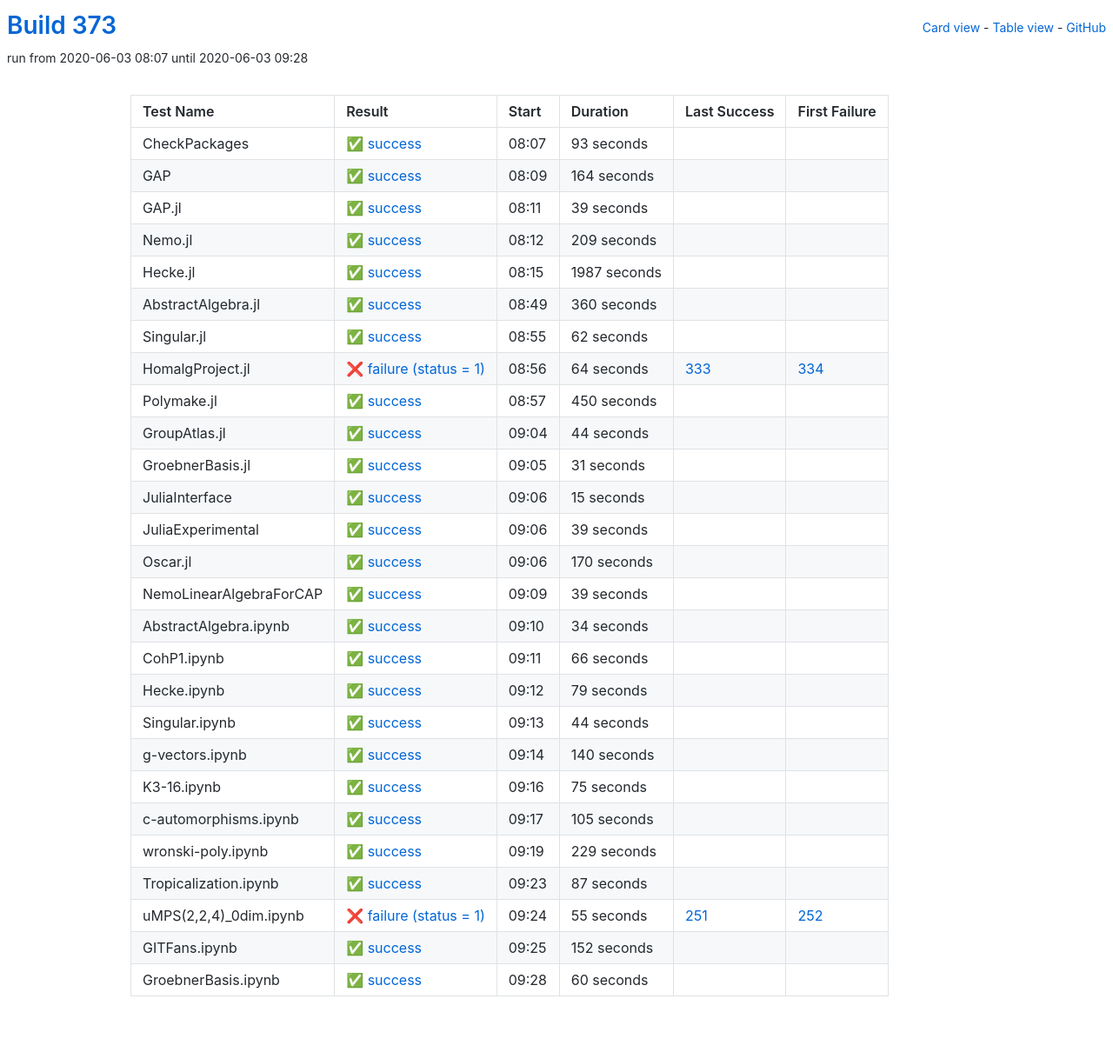
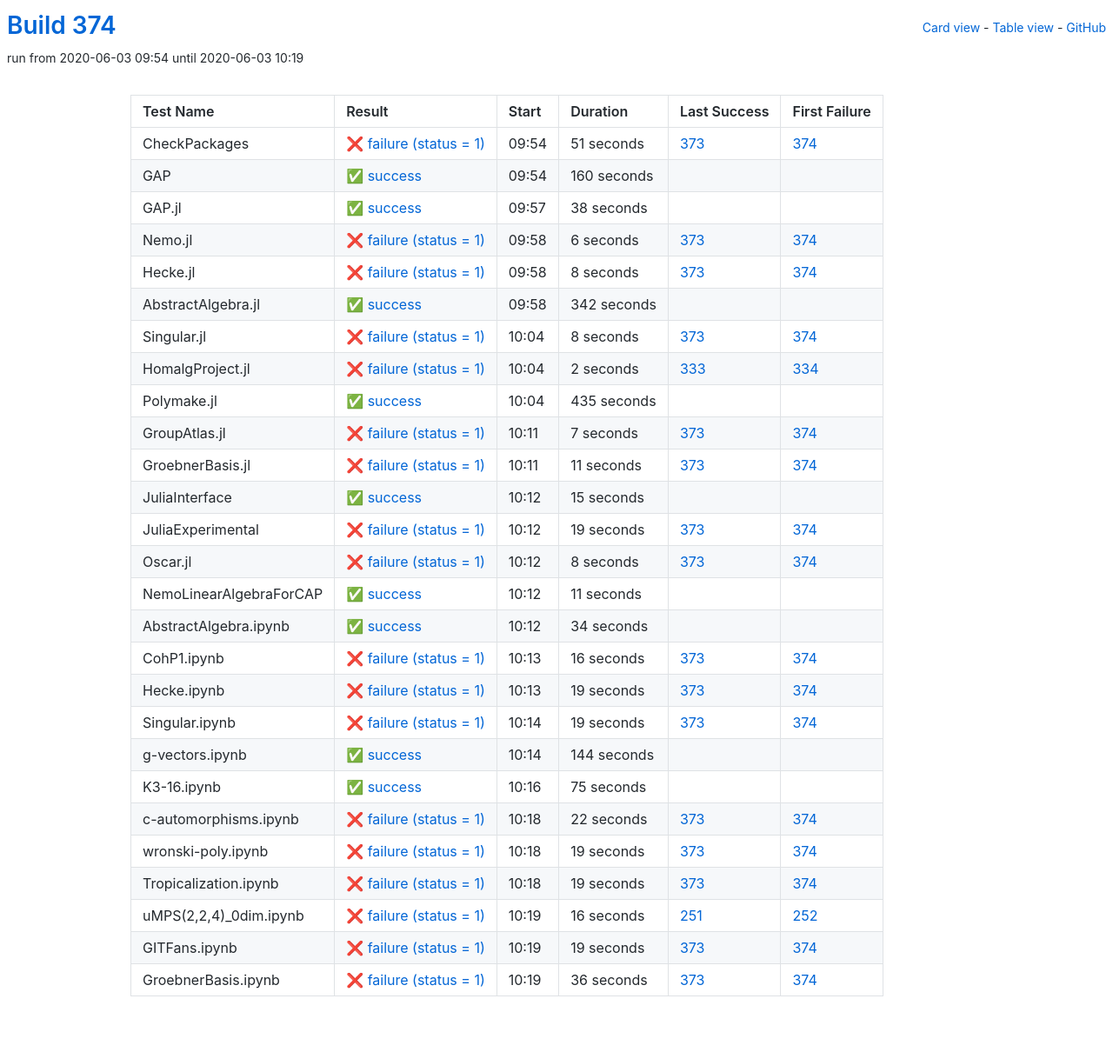
Before and after one commit to oscar-system/oscar-ci-status-1.4, a Jekyll site: the page built from table.html, in a window 1280 px wide. Shown: the whole page at 87% size. Built offline with Jekyll 4.4.1, drawn with Linux system fonts in a browser that asks for light colours.

Commit message:
Build 374

```diff
--- a/_data/ci.yml
+++ b/_data/ci.yml
@@ -1,139 +1,139 @@
-build: 373
-build_url: https://oscarci.mathematik.uni-kl.de/job/oscar-julia-1.4/373/
+build: 374
+build_url: https://oscarci.mathematik.uni-kl.de/job/oscar-julia-1.4/374/
 job: oscar-julia-1.4
 tests:
-- duration: 93
-  exitcode: 0
-  first_failure: false
-  first_failure_url: null
+- duration: 51
+  exitcode: 1
+  first_failure: 374
+  first_failure_url: https://oscarci.mathematik.uni-kl.de/job/oscar-julia-1.4/374/
   id: checkpackages
-  last_success: false
-  last_success_url: null
-  log: https://oscarci.mathematik.uni-kl.de/job/oscar-julia-1.4/373/artifact/logs/build-373/CheckPackages.log
+  last_success: 373
+  last_success_url: https://oscarci.mathematik.uni-kl.de/job/oscar-julia-1.4/373/
+  log: https://oscarci.mathematik.uni-kl.de/job/oscar-julia-1.4/374/artifact/logs/build-374/CheckPackages.log
   name: CheckPackages
-  start: 2020-06-03 08:07
-  status: success
-  success: true
-- duration: 164
+  start: 2020-06-03 09:54
+  status: failure
+  success: false
+- duration: 160
   exitcode: 0
   first_failure: false
   first_failure_url: null
   id: gap
   last_success: false
   last_success_url: null
-  log: https://oscarci.mathematik.uni-kl.de/job/oscar-julia-1.4/373/artifact/logs/build-373/GAP.log
+  log: https://oscarci.mathematik.uni-kl.de/job/oscar-julia-1.4/374/artifact/logs/build-374/GAP.log
   name: GAP
-  start: 2020-06-03 08:09
+  start: 2020-06-03 09:54
   status: success
   success: true
-- duration: 39
+- duration: 38
   exitcode: 0
   first_failure: false
   first_failure_url: null
   id: gap-jl
   last_success: false
   last_success_url: null
-  log: https://oscarci.mathematik.uni-kl.de/job/oscar-julia-1.4/373/artifact/logs/build-373/GAP.jl.log
+  log: https://oscarci.mathematik.uni-kl.de/job/oscar-julia-1.4/374/artifact/logs/build-374/GAP.jl.log
   name: GAP.jl
-  start: 2020-06-03 08:11
+  start: 2020-06-03 09:57
   status: success
   success: true
-- duration: 209
-  exitcode: 0
-  first_failure: false
-  first_failure_url: null
+- duration: 6
+  exitcode: 1
+  first_failure: 374
+  first_failure_url: https://oscarci.mathematik.uni-kl.de/job/oscar-julia-1.4/374/
   id: nemo-jl
-  last_success: false
-  last_success_url: null
-  log: https://oscarci.mathematik.uni-kl.de/job/oscar-julia-1.4/373/artifact/logs/build-373/Nemo.jl.log
+  last_success: 373
+  last_success_url: https://oscarci.mathematik.uni-kl.de/job/oscar-julia-1.4/373/
+  log: https://oscarci.mathematik.uni-kl.de/job/oscar-julia-1.4/374/artifact/logs/build-374/Nemo.jl.log
   name: Nemo.jl
-  start: 2020-06-03 08:12
-  status: success
-  success: true
-- duration: 1987
-  exitcode: 0
-  first_failure: false
-  first_failure_url: null
+  start: 2020-06-03 09:58
+  status: failure
+  success: false
+- duration: 8
+  exitcode: 1
+  first_failure: 374
+  first_failure_url: https://oscarci.mathematik.uni-kl.de/job/oscar-julia-1.4/374/
   id: hecke-jl
-  last_success: false
-  last_success_url: null
-  log: https://oscarci.mathematik.uni-kl.de/job/oscar-julia-1.4/373/artifact/logs/build-373/Hecke.jl.log
+  last_success: 373
+  last_success_url: https://oscarci.mathematik.uni-kl.de/job/oscar-julia-1.4/373/
+  log: https://oscarci.mathematik.uni-kl.de/job/oscar-julia-1.4/374/artifact/logs/build-374/Hecke.jl.log
   name: Hecke.jl
-  start: 2020-06-03 08:15
-  status: success
-  success: true
-- duration: 360
+  start: 2020-06-03 09:58
+  status: failure
+  success: false
+- duration: 342
   exitcode: 0
   first_failure: false
   first_failure_url: null
   id: abstractalgebra-jl
   last_success: false
   last_success_url: null
-  log: https://oscarci.mathematik.uni-kl.de/job/oscar-julia-1.4/373/artifact/logs/build-373/AbstractAlgebra.jl.log
+  log: https://oscarci.mathematik.uni-kl.de/job/oscar-julia-1.4/374/artifact/logs/build-374/AbstractAlgebra.jl.log
   name: AbstractAlgebra.jl
-  start: 2020-06-03 08:49
+  start: 2020-06-03 09:58
   status: success
   success: true
-- duration: 62
-  exitcode: 0
-  first_failure: false
-  first_failure_url: null
+- duration: 8
+  exitcode: 1
+  first_failure: 374
+  first_failure_url: https://oscarci.mathematik.uni-kl.de/job/oscar-julia-1.4/374/
   id: singular-jl
-  last_success: false
-  last_success_url: null
-  log: https://oscarci.mathematik.uni-kl.de/job/oscar-julia-1.4/373/artifact/logs/build-373/Singular.jl.log
+  last_success: 373
+  last_success_url: https://oscarci.mathematik.uni-kl.de/job/oscar-julia-1.4/373/
+  log: https://oscarci.mathematik.uni-kl.de/job/oscar-julia-1.4/374/artifact/logs/build-374/Singular.jl.log
   name: Singular.jl
-  start: 2020-06-03 08:55
-  status: success
-  success: true
-- duration: 64
+  start: 2020-06-03 10:04
+  status: failure
+  success: false
+- duration: 2
   exitcode: 1
   first_failure: 334
   first_failure_url: https://oscarci.mathematik.uni-kl.de/job/oscar-julia-1.4/334/
   id: homalgproject-jl
   last_success: 333
   last_success_url: https://oscarci.mathematik.uni-kl.de/job/oscar-julia-1.4/333/
-  log: https://oscarci.mathematik.uni-kl.de/job/oscar-julia-1.4/373/artifact/logs/build-373/HomalgProject.jl.log
+  log: https://oscarci.mathematik.uni-kl.de/job/oscar-julia-1.4/374/artifact/logs/build-374/HomalgProject.jl.log
   name: HomalgProject.jl
-  start: 2020-06-03 08:56
+  start: 2020-06-03 10:04
   status: failure
   success: false
-- duration: 450
+- duration: 435
   exitcode: 0
   first_failure: false
   first_failure_url: null
   id: polymake-jl
   last_success: false
   last_success_url: null
-  log: https://oscarci.mathematik.uni-kl.de/job/oscar-julia-1.4/373/artifact/logs/build-373/Polymake.jl.log
+  log: https://oscarci.mathematik.uni-kl.de/job/oscar-julia-1.4/374/artifact/logs/build-374/Polymake.jl.log
   name: Polymake.jl
-  start: 2020-06-03 08:57
+  start: 2020-06-03 10:04
   status: success
   success: true
-- duration: 44
-  exitcode: 0
-  first_failure: false
-  first_failure_url: null
+- duration: 7
+  exitcode: 1
+  first_failure: 374
+  first_failure_url: https://oscarci.mathematik.uni-kl.de/job/oscar-julia-1.4/374/
   id: groupatlas-jl
-  last_success: false
-  last_success_url: null
-  log: https://oscarci.mathematik.uni-kl.de/job/oscar-julia-1.4/373/artifact/logs/build-373/GroupAtlas.jl.log
+  last_success: 373
+  last_success_url: https://oscarci.mathematik.uni-kl.de/job/oscar-julia-1.4/373/
+  log: https://oscarci.mathematik.uni-kl.de/job/oscar-julia-1.4/374/artifact/logs/build-374/GroupAtlas.jl.log
   name: GroupAtlas.jl
-  start: 2020-06-03 09:04
-  status: success
-  success: true
-- duration: 31
-  exitcode: 0
-  first_failure: false
-  first_failure_url: null
+  start: 2020-06-03 10:11
+  status: failure
+  success: false
+- duration: 11
+  exitcode: 1
+  first_failure: 374
+  first_failure_url: https://oscarci.mathematik.uni-kl.de/job/oscar-julia-1.4/374/
   id: groebnerbasis-jl
-  last_success: false
-  last_success_url: null
-  log: https://oscarci.mathematik.uni-kl.de/job/oscar-julia-1.4/373/artifact/logs/build-373/GroebnerBasis.jl.log
+  last_success: 373
+  last_success_url: https://oscarci.mathematik.uni-kl.de/job/oscar-julia-1.4/373/
+  log: https://oscarci.mathematik.uni-kl.de/job/oscar-julia-1.4/374/artifact/logs/build-374/GroebnerBasis.jl.log
   name: GroebnerBasis.jl
-  start: 2020-06-03 09:05
-  status: success
-  success: true
+  start: 2020-06-03 10:11
+  status: failure
+  success: false
 - duration: 15
   exitcode: 0
   first_failure: false
@@ -141,45 +141,45 @@ tests:
   id: juliainterface
   last_success: false
   last_success_url: null
-  log: https://oscarci.mathematik.uni-kl.de/job/oscar-julia-1.4/373/artifact/logs/build-373/JuliaInterface.log
+  log: https://oscarci.mathematik.uni-kl.de/job/oscar-julia-1.4/374/artifact/logs/build-374/JuliaInterface.log
   name: JuliaInterface
-  start: 2020-06-03 09:06
+  start: 2020-06-03 10:12
   status: success
   success: true
-- duration: 39
-  exitcode: 0
-  first_failure: false
-  first_failure_url: null
+- duration: 19
+  exitcode: 1
+  first_failure: 374
+  first_failure_url: https://oscarci.mathematik.uni-kl.de/job/oscar-julia-1.4/374/
   id: juliaexperimental
-  last_success: false
-  last_success_url: null
-  log: https://oscarci.mathematik.uni-kl.de/job/oscar-julia-1.4/373/artifact/logs/build-373/JuliaExperimental.log
+  last_success: 373
+  last_success_url: https://oscarci.mathematik.uni-kl.de/job/oscar-julia-1.4/373/
+  log: https://oscarci.mathematik.uni-kl.de/job/oscar-julia-1.4/374/artifact/logs/build-374/JuliaExperimental.log
   name: JuliaExperimental
-  start: 2020-06-03 09:06
-  status: success
-  success: true
-- duration: 170
-  exitcode: 0
-  first_failure: false
-  first_failure_url: null
+  start: 2020-06-03 10:12
+  status: failure
+  success: false
+- duration: 8
+  exitcode: 1
+  first_failure: 374
+  first_failure_url: https://oscarci.mathematik.uni-kl.de/job/oscar-julia-1.4/374/
   id: oscar-jl
-  last_success: false
-  last_success_url: null
-  log: https://oscarci.mathematik.uni-kl.de/job/oscar-julia-1.4/373/artifact/logs/build-373/Oscar.jl.log
+  last_success: 373
+  last_success_url: https://oscarci.mathematik.uni-kl.de/job/oscar-julia-1.4/373/
+  log: https://oscarci.mathematik.uni-kl.de/job/oscar-julia-1.4/374/artifact/logs/build-374/Oscar.jl.log
   name: Oscar.jl
-  start: 2020-06-03 09:06
-  status: success
-  success: true
-- duration: 39
+  start: 2020-06-03 10:12
+  status: failure
+  success: false
+- duration: 11
   exitcode: 0
   first_failure: false
   first_failure_url: null
   id: nemolinearalgebraforcap
   last_success: false
   last_success_url: null
-  log: https://oscarci.mathematik.uni-kl.de/job/oscar-julia-1.4/373/artifact/logs/build-373/NemoLinearAlgebraForCAP.log
+  log: https://oscarci.mathematik.uni-kl.de/job/oscar-julia-1.4/374/artifact/logs/build-374/NemoLinearAlgebraForCAP.log
   name: NemoLinearAlgebraForCAP
-  start: 2020-06-03 09:09
+  start: 2020-06-03 10:12
   status: success
   success: true
 - duration: 34
@@ -189,57 +189,57 @@ tests:
   id: abstractalgebra-ipynb
   last_success: false
   last_success_url: null
-  log: https://oscarci.mathematik.uni-kl.de/job/oscar-julia-1.4/373/artifact/logs/build-373/AbstractAlgebra.ipynb.log
+  log: https://oscarci.mathematik.uni-kl.de/job/oscar-julia-1.4/374/artifact/logs/build-374/AbstractAlgebra.ipynb.log
   name: AbstractAlgebra.ipynb
-  start: 2020-06-03 09:10
+  start: 2020-06-03 10:12
   status: success
   success: true
-- duration: 66
-  exitcode: 0
-  first_failure: false
-  first_failure_url: null
+- duration: 16
+  exitcode: 1
+  first_failure: 374
+  first_failure_url: https://oscarci.mathematik.uni-kl.de/job/oscar-julia-1.4/374/
   id: cohp1-ipynb
-  last_success: false
-  last_success_url: null
-  log: https://oscarci.mathematik.uni-kl.de/job/oscar-julia-1.4/373/artifact/logs/build-373/CohP1.ipynb.log
+  last_success: 373
+  last_success_url: https://oscarci.mathematik.uni-kl.de/job/oscar-julia-1.4/373/
+  log: https://oscarci.mathematik.uni-kl.de/job/oscar-julia-1.4/374/artifact/logs/build-374/CohP1.ipynb.log
   name: CohP1.ipynb
-  start: 2020-06-03 09:11
-  status: success
-  success: true
-- duration: 79
-  exitcode: 0
-  first_failure: false
-  first_failure_url: null
+  start: 2020-06-03 10:13
+  status: failure
+  success: false
+- duration: 19
+  exitcode: 1
+  first_failure: 374
+  first_failure_url: https://oscarci.mathematik.uni-kl.de/job/oscar-julia-1.4/374/
   id: hecke-ipynb
-  last_success: false
-  last_success_url: null
-  log: https://oscarci.mathematik.uni-kl.de/job/oscar-julia-1.4/373/artifact/logs/build-373/Hecke.ipynb.log
+  last_success: 373
+  last_success_url: https://oscarci.mathematik.uni-kl.de/job/oscar-julia-1.4/373/
+  log: https://oscarci.mathematik.uni-kl.de/job/oscar-julia-1.4/374/artifact/logs/build-374/Hecke.ipynb.log
   name: Hecke.ipynb
-  start: 2020-06-03 09:12
-  status: success
-  success: true
-- duration: 44
-  exitcode: 0
-  first_failure: false
-  first_failure_url: null
+  start: 2020-06-03 10:13
+  status: failure
+  success: false
+- duration: 19
+  exitcode: 1
+  first_failure: 374
+  first_failure_url: https://oscarci.mathematik.uni-kl.de/job/oscar-julia-1.4/374/
   id: singular-ipynb
-  last_success: false
-  last_success_url: null
-  log: https://oscarci.mathematik.uni-kl.de/job/oscar-julia-1.4/373/artifact/logs/build-373/Singular.ipynb.log
+  last_success: 373
+  last_success_url: https://oscarci.mathematik.uni-kl.de/job/oscar-julia-1.4/373/
+  log: https://oscarci.mathematik.uni-kl.de/job/oscar-julia-1.4/374/artifact/logs/build-374/Singular.ipynb.log
   name: Singular.ipynb
-  start: 2020-06-03 09:13
-  status: success
-  success: true
-- duration: 140
+  start: 2020-06-03 10:14
+  status: failure
+  success: false
+- duration: 144
   exitcode: 0
   first_failure: false
   first_failure_url: null
   id: g-vectors-ipynb
   last_success: false
   last_success_url: null
-  log: https://oscarci.mathematik.uni-kl.de/job/oscar-julia-1.4/373/artifact/logs/build-373/g-vectors.ipynb.log
+  log: https://oscarci.mathematik.uni-kl.de/job/oscar-julia-1.4/374/artifact/logs/build-374/g-vectors.ipynb.log
   name: g-vectors.ipynb
-  start: 2020-06-03 09:14
+  start: 2020-06-03 10:14
   status: success
   success: true
 - duration: 75
@@ -249,80 +249,80 @@ tests:
   id: k3-16-ipynb
   last_success: false
   last_success_url: null
-  log: https://oscarci.mathematik.uni-kl.de/job/oscar-julia-1.4/373/artifact/logs/build-373/K3-16.ipynb.log
+  log: https://oscarci.mathematik.uni-kl.de/job/oscar-julia-1.4/374/artifact/logs/build-374/K3-16.ipynb.log
   name: K3-16.ipynb
-  start: 2020-06-03 09:16
+  start: 2020-06-03 10:16
   status: success
   success: true
-- duration: 105
-  exitcode: 0
-  first_failure: false
-  first_failure_url: null
+- duration: 22
+  exitcode: 1
+  first_failure: 374
+  first_failure_url: https://oscarci.mathematik.uni-kl.de/job/oscar-julia-1.4/374/
   id: c-automorphisms-ipynb
-  last_success: false
-  last_success_url: null
-  log: https://oscarci.mathematik.uni-kl.de/job/oscar-julia-1.4/373/artifact/logs/build-373/c-automorphisms.ipynb.log
+  last_success: 373
+  last_success_url: https://oscarci.mathematik.uni-kl.de/job/oscar-julia-1.4/373/
+  log: https://oscarci.mathematik.uni-kl.de/job/oscar-julia-1.4/374/artifact/logs/build-374/c-automorphisms.ipynb.log
   name: c-automorphisms.ipynb
-  start: 2020-06-03 09:17
-  status: success
-  success: true
-- duration: 229
-  exitcode: 0
-  first_failure: false
-  first_failure_url: null
+  start: 2020-06-03 10:18
+  status: failure
+  success: false
+- duration: 19
+  exitcode: 1
+  first_failure: 374
+  first_failure_url: https://oscarci.mathematik.uni-kl.de/job/oscar-julia-1.4/374/
   id: wronski-poly-ipynb
-  last_success: false
-  last_success_url: null
-  log: https://oscarci.mathematik.uni-kl.de/job/oscar-julia-1.4/373/artifact/logs/build-373/wronski-poly.ipynb.log
+  last_success: 373
+  last_success_url: https://oscarci.mathematik.uni-kl.de/job/oscar-julia-1.4/373/
+  log: https://oscarci.mathematik.uni-kl.de/job/oscar-julia-1.4/374/artifact/logs/build-374/wronski-poly.ipynb.log
   name: wronski-poly.ipynb
-  start: 2020-06-03 09:19
-  status: success
-  success: true
-- duration: 87
-  exitcode: 0
-  first_failure: false
-  first_failure_url: null
+  start: 2020-06-03 10:18
+  status: failure
+  success: false
+- duration: 19
+  exitcode: 1
+  first_failure: 374
+  first_failure_url: https://oscarci.mathematik.uni-kl.de/job/oscar-julia-1.4/374/
   id: tropicalization-ipynb
-  last_success: false
-  last_success_url: null
-  log: https://oscarci.mathematik.uni-kl.de/job/oscar-julia-1.4/373/artifact/logs/build-373/Tropicalization.ipynb.log
+  last_success: 373
+  last_success_url: https://oscarci.mathematik.uni-kl.de/job/oscar-julia-1.4/373/
+  log: https://oscarci.mathematik.uni-kl.de/job/oscar-julia-1.4/374/artifact/logs/build-374/Tropicalization.ipynb.log
   name: Tropicalization.ipynb
-  start: 2020-06-03 09:23
-  status: success
-  success: true
-- duration: 55
+  start: 2020-06-03 10:18
+  status: failure
+  success: false
+- duration: 16
   exitcode: 1
   first_failure: 252
   first_failure_url: https://oscarci.mathematik.uni-kl.de/job/oscar-julia-1.4/252/
   id: umps-2-2-4-0dim-ipynb
   last_success: 251
   last_success_url: https://oscarci.mathematik.uni-kl.de/job/oscar-julia-1.4/251/
-  log: https://oscarci.mathematik.uni-kl.de/job/oscar-julia-1.4/373/artifact/logs/build-373/uMPS-2-2-4-_0dim.ipynb.log
+  log: https://oscarci.mathematik.uni-kl.de/job/oscar-julia-1.4/374/artifact/logs/build-374/uMPS-2-2-4-_0dim.ipynb.log
   name: uMPS(2,2,4)_0dim.ipynb
-  start: 2020-06-03 09:24
+  start: 2020-06-03 10:19
   status: failure
   success: false
-- duration: 152
-  exitcode: 0
-  first_failure: false
-  first_failure_url: null
+- duration: 19
+  exitcode: 1
+  first_failure: 374
+  first_failure_url: https://oscarci.mathematik.uni-kl.de/job/oscar-julia-1.4/374/
   id: gitfans-ipynb
-  last_success: false
-  last_success_url: null
-  log: https://oscarci.mathematik.uni-kl.de/job/oscar-julia-1.4/373/artifact/logs/build-373/GITFans.ipynb.log
+  last_success: 373
+  last_success_url: https://oscarci.mathematik.uni-kl.de/job/oscar-julia-1.4/373/
+  log: https://oscarci.mathematik.uni-kl.de/job/oscar-julia-1.4/374/artifact/logs/build-374/GITFans.ipynb.log
   name: GITFans.ipynb
-  start: 2020-06-03 09:25
-  status: success
-  success: true
-- duration: 60
-  exitcode: 0
-  first_failure: false
-  first_failure_url: null
+  start: 2020-06-03 10:19
+  status: failure
+  success: false
+- duration: 36
+  exitcode: 1
+  first_failure: 374
+  first_failure_url: https://oscarci.mathematik.uni-kl.de/job/oscar-julia-1.4/374/
   id: groebnerbasis-ipynb
-  last_success: false
-  last_success_url: null
-  log: https://oscarci.mathematik.uni-kl.de/job/oscar-julia-1.4/373/artifact/logs/build-373/GroebnerBasis.ipynb.log
+  last_success: 373
+  last_success_url: https://oscarci.mathematik.uni-kl.de/job/oscar-julia-1.4/373/
+  log: https://oscarci.mathematik.uni-kl.de/job/oscar-julia-1.4/374/artifact/logs/build-374/GroebnerBasis.ipynb.log
   name: GroebnerBasis.ipynb
-  start: 2020-06-03 09:28
-  status: success
-  success: true
+  start: 2020-06-03 10:19
+  status: failure
+  success: false
```
Also changed, not shown: README.md.
